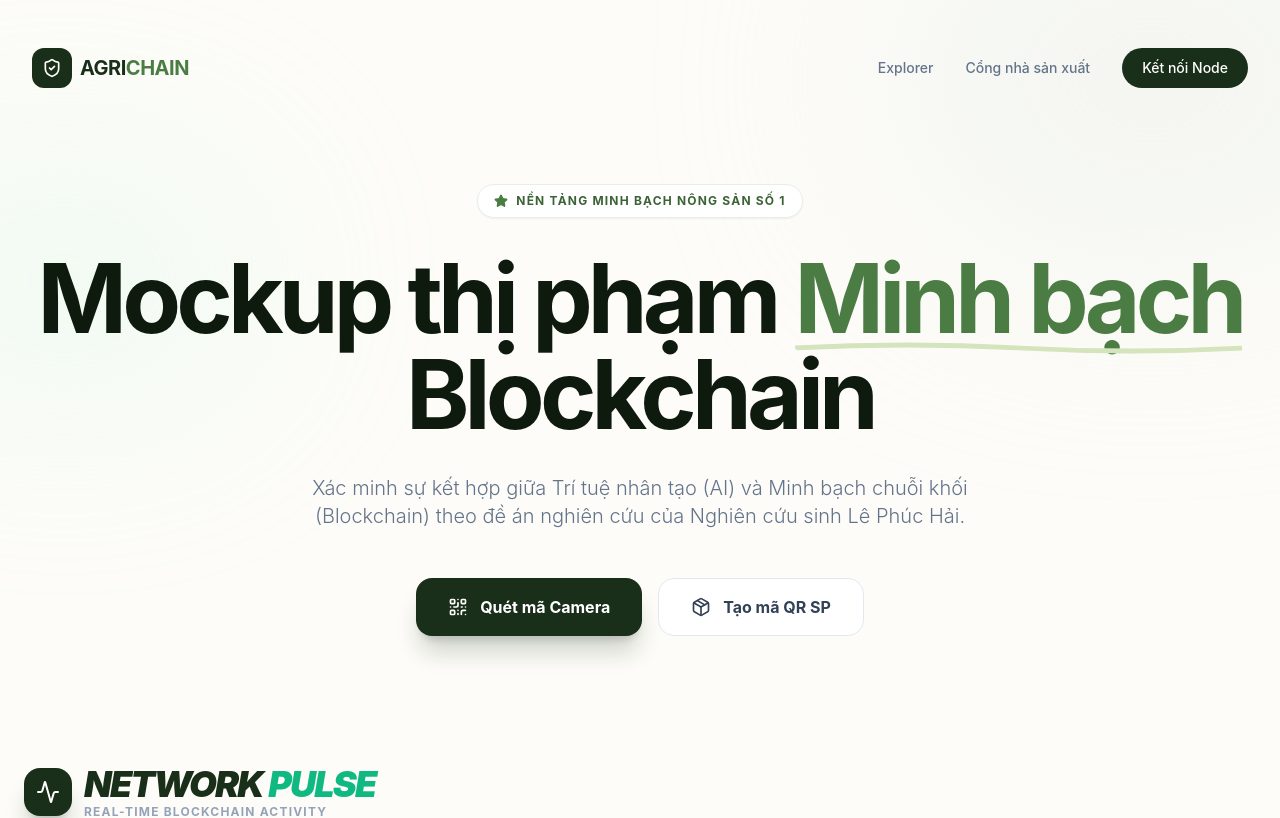
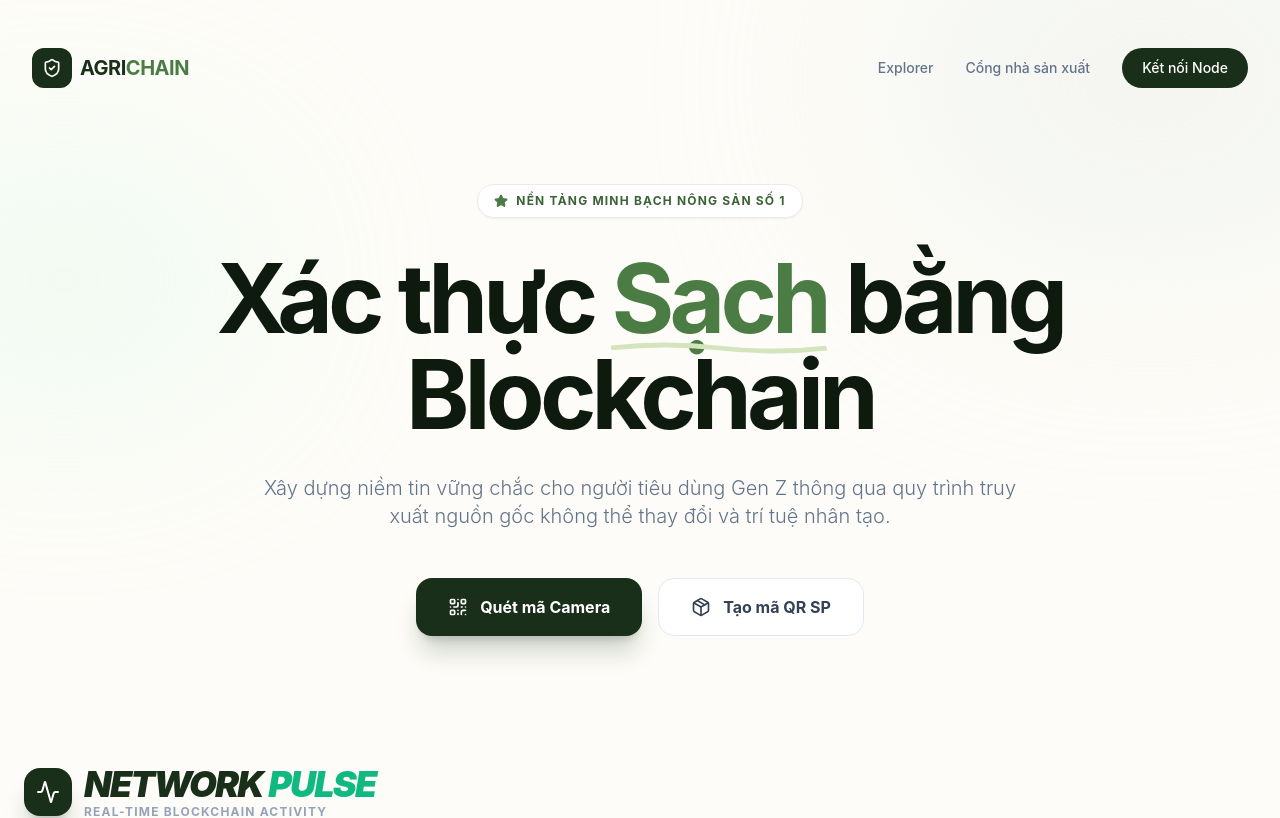
Before and after one commit to Sacvui/BChain, a Next.js app: page / in a window 1280 px wide. Shown: the top 818 px of the page. Built offline with nearby package versions, Linux system fonts and the light colour scheme.

Commit message:
feat: revert hero section to original branding (Xác thực Sạch)

```diff
--- a/src/app/page.tsx
+++ b/src/app/page.tsx
@@ -111,8 +111,8 @@ export default function Home() {
               <span>Nền tảng minh bạch nông sản số 1</span>
             </div>
             <h1 className="text-4xl md:text-8xl font-bold mb-6 md:mb-8 text-natural-950 tracking-tighter leading-[1.1]">
-              Mockup thị phạm <span className="relative inline-block text-natural-500">
-                Minh bạch
+              Xác thực <span className="relative inline-block text-natural-500">
+                Sạch
                 <motion.svg
                   className="absolute -bottom-1 md:-bottom-2 left-0 w-full h-2 md:h-3 text-natural-200"
                   viewBox="0 0 100 10"
@@ -120,10 +120,10 @@ export default function Home() {
                 >
                   <path d="M0 5 Q 25 0, 50 5 T 100 5" fill="none" stroke="currentColor" strokeWidth="4" />
                 </motion.svg>
-              </span> Blockchain
+              </span> bằng Blockchain
             </h1>
             <p className="text-slate-500 text-sm md:text-xl max-w-3xl mx-auto font-light leading-relaxed mb-8 md:mb-12">
-              Xác minh sự kết hợp giữa Trí tuệ nhân tạo (AI) và Minh bạch chuỗi khối (Blockchain) theo đề án nghiên cứu của Nghiên cứu sinh Lê Phúc Hải.
+              Xây dựng niềm tin vững chắc cho người tiêu dùng Gen Z thông qua quy trình truy xuất nguồn gốc không thể thay đổi và trí tuệ nhân tạo.
             </p>
 
             <div className="flex flex-col sm:flex-row justify-center gap-4 px-4">
```
